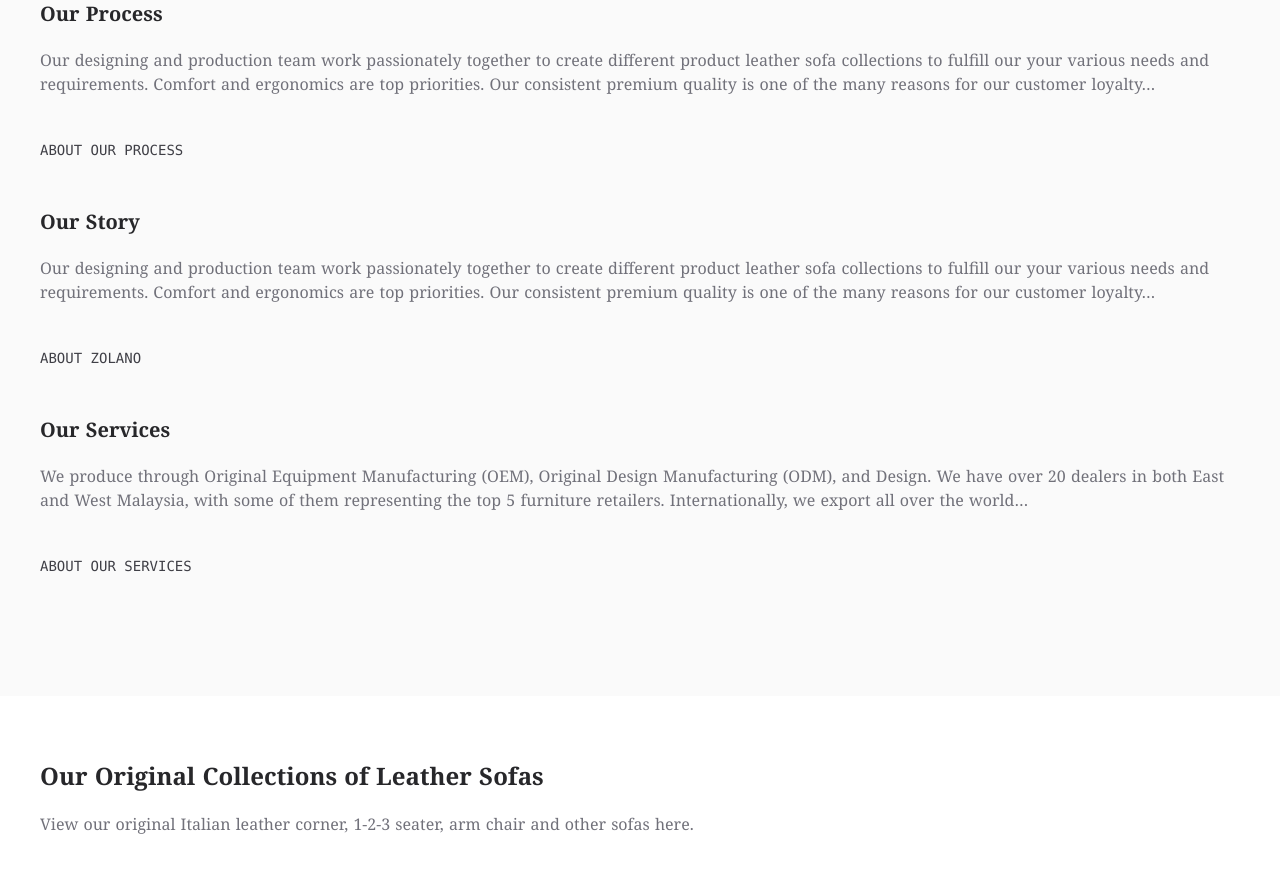
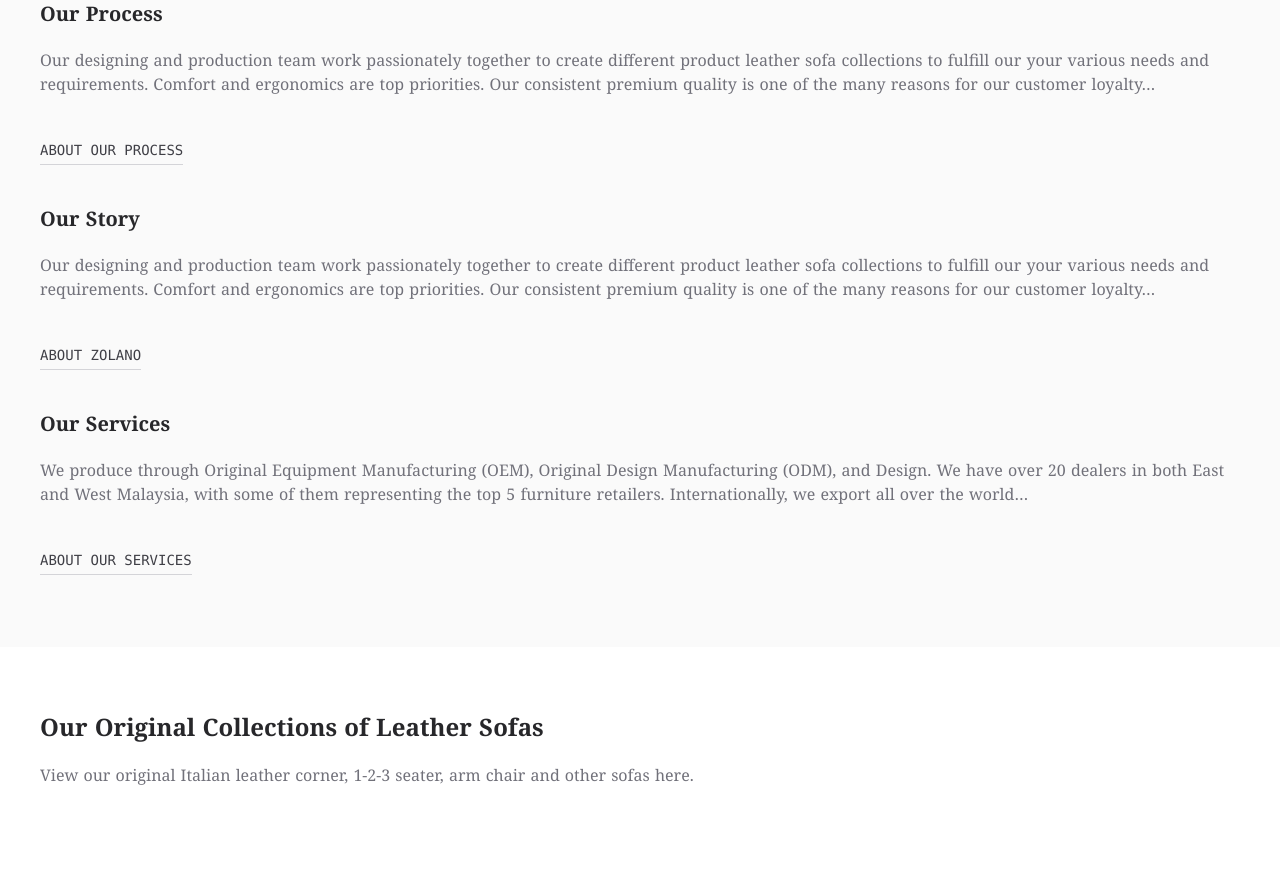
Before and after one commit to JoJoBiscuit/JoJoBiscuit, a Nuxt app: page / in a window 1280 px wide. Shown: the part 1020-1892 px from the top of the page. Built offline with nearby package versions, Linux system fonts and the light colour scheme.

Commit message:
优化动画

```diff
--- a/components/index/Intro.vue
+++ b/components/index/Intro.vue
@@ -1,5 +1,5 @@
 <template>
-  <div class="px-10 py-16 bg-gray-50">
+  <div class="px-10 pt-16 pb-6 bg-gray-50">
     <div class="intro-item pb-1 animate__animated">
       <h2 class="text-gray-800 text-2xl font-semibold">We are the leading genuine leather sofa manufacturer in Malaysia.</h2>
       <p class="py-5 text-gray-500">Established in 1978, Zolano Design Sdn Bhd are passionate about committing to our clients’ needs for luxurious and high-end Italian genuine leather sofas. For the past 42 years, we have preserved our fine furniture craftsmanship.</p>
@@ -9,17 +9,17 @@
       <div class="intro-item py-3 animate__animated">
         <h3 class="text-gray-800 text-xl font-semibold">Our Process</h3>
         <p class="py-5 text-gray-500">Our designing and production team work passionately together to create different product leather sofa collections to fulfill our your various needs and requirements. Comfort and ergonomics are top priorities. Our consistent premium quality is one of the many reasons for our customer loyalty…</p>
-        <button class="py-2 my-4 font-mono uppercase text-sm text-gray-700 font-medium">About Our Process</button>
+        <button class="pt-2 pb-1 mb-4 mt-4 font-mono uppercase text-sm text-gray-700 font-medium border-b border-gray-300">About Our Process</button>
       </div>
       <div class="intro-item py-3 animate__animated">
         <h3 class="text-gray-800 text-xl font-semibold">Our Story</h3>
         <p class="py-5 text-gray-500">Our designing and production team work passionately together to create different product leather sofa collections to fulfill our your various needs and requirements. Comfort and ergonomics are top priorities. Our consistent premium quality is one of the many reasons for our customer loyalty…</p>
-        <button class="py-2 my-4 font-mono uppercase text-sm text-gray-700 font-medium">About Zolano</button>
+        <button class="pt-2 pb-1 mb-4 mt-4 font-mono uppercase text-sm text-gray-700 font-medium border-b border-gray-300">About Zolano</button>
       </div>
       <div class="intro-item py-3 animate__animated">
         <h3 class="text-gray-800 text-xl font-semibold">Our Services</h3>
         <p class="py-5 text-gray-500">We produce through Original Equipment Manufacturing (OEM), Original Design Manufacturing (ODM), and Design. We have over 20 dealers in both East and West Malaysia, with some of them representing the top 5 furniture retailers. Internationally, we export all over the world…</p>
-        <button class="py-2 my-4 font-mono uppercase text-sm text-gray-700 font-medium">About Our Services</button>
+        <button class="pt-2 pb-1 mb-4 mt-4 font-mono uppercase text-sm text-gray-700 font-medium border-b border-gray-300">About Our Services</button>
       </div>
     </div>
   </div>
@@ -29,18 +29,8 @@
 export default {
   methods: {
     init() {
-      let introItemClass = '.intro-item';
-      let introItems = this.$gsap.utils.toArray(introItemClass);
-
-      introItems.forEach(item => {
-        this.$scrollTrigger.create({
-          trigger: item,
-          end: 99999,
-          toggleClass: {
-            className: 'animate__fadeInUp',
-            targets: item
-          }
-        })
+      this.$scrollTrigger.batch('.intro-item', {
+        toggleClass: "animate__fadeInUp"
       })
     }
   },
--- a/components/index/Product.vue
+++ b/components/index/Product.vue
@@ -33,18 +33,8 @@
 export default {
   methods: {
     init() {
-      let productItemClass = '.product-item';
-      let productItems = this.$gsap.utils.toArray(productItemClass);
-
-      productItems.forEach(item => {
-        this.$scrollTrigger.create({
-          trigger: item,
-          end: 99999,
-          toggleClass: {
-            className: 'animate__fadeInUp',
-            targets: item
-          }
-        })
+      this.$scrollTrigger.batch('.product-item', {
+        toggleClass: "animate__fadeInUp"
       })
     },
   },
```
Also changed, not shown: components/common/Nav.vue (+21 -7 lines).
